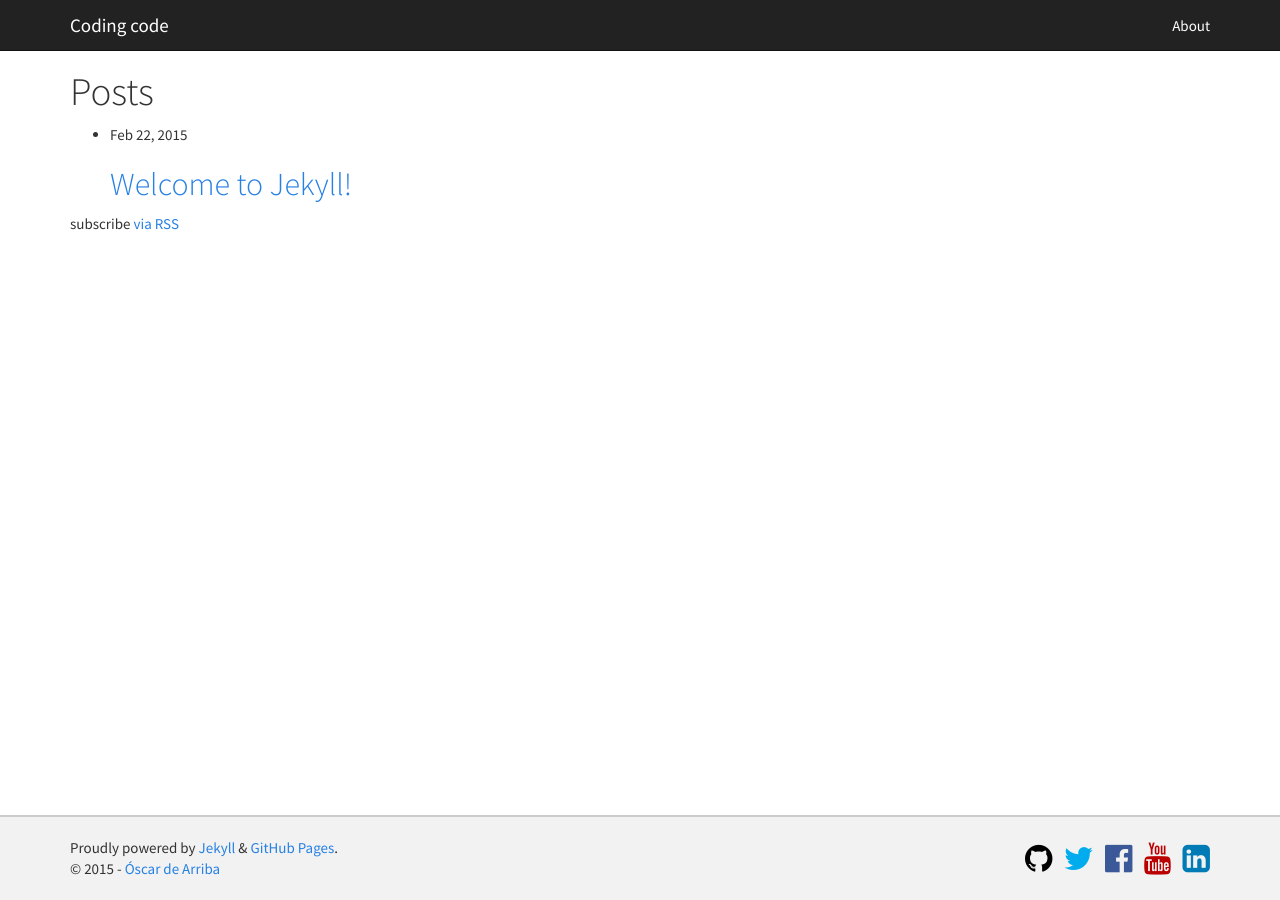
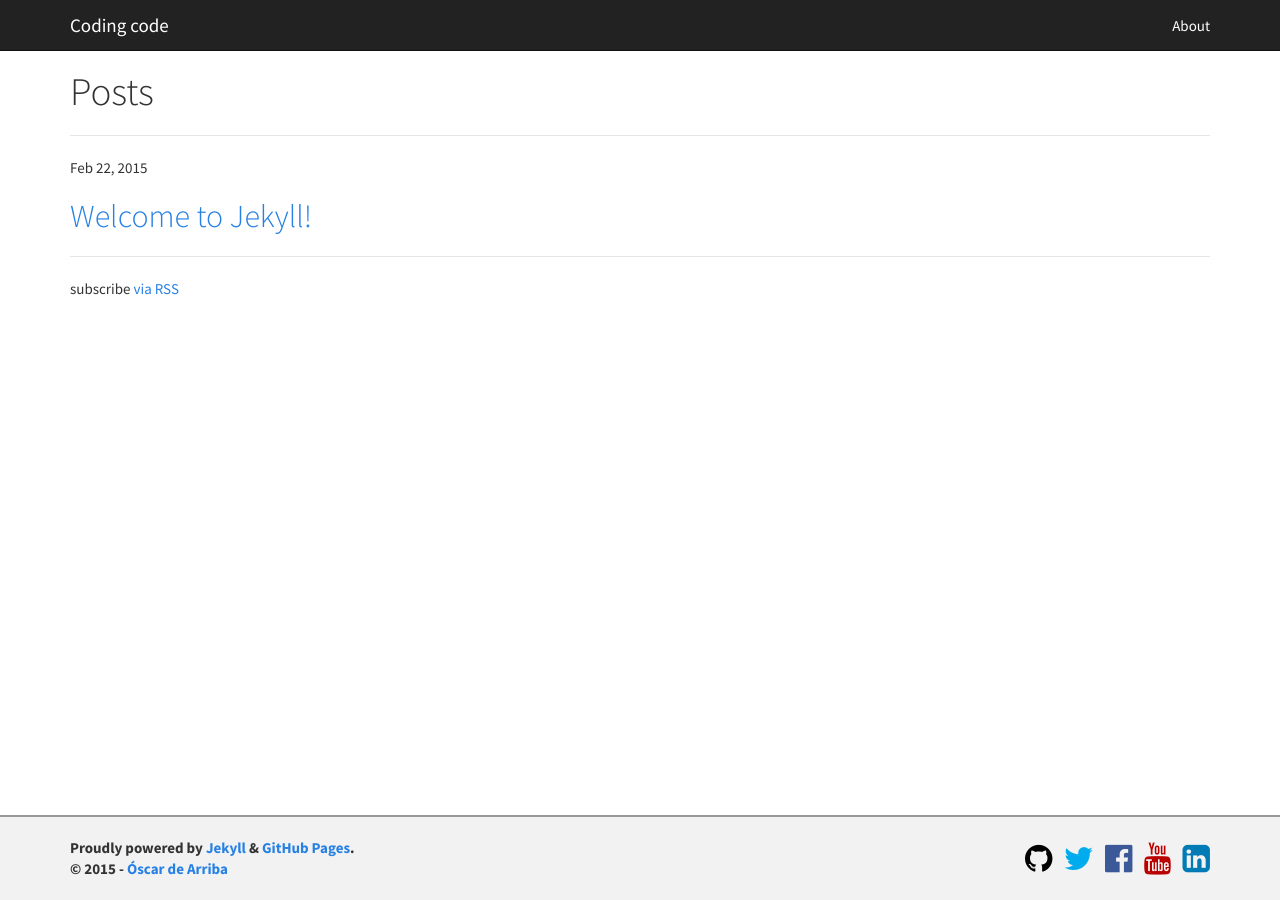
Before and after one commit to odarriba/codingcode.io_old, a Jekyll site: the page built from index.html, in a window 1280 px wide. Built offline with Jekyll 4.4.1, drawn with Linux system fonts in a browser that asks for light colours; nearby versions of some CDN libraries.

Commit message:
Added Bootstrap's javascript and small changes.

```diff
--- a/_includes/footer.html
+++ b/_includes/footer.html
@@ -39,3 +39,6 @@
     </div><!-- row -->
   </div> <!-- container -->
 </footer>
+
+<script src="//ajax.googleapis.com/ajax/libs/jquery/1.11.2/jquery.min.js"></script>
+<script src="{{ "/js/bootstrap.min.js" | prepend: site.baseurl }}"></script>
--- a/css/main.scss
+++ b/css/main.scss
@@ -37,7 +37,12 @@
   width: 100%;
 
   background-color: #f2f2f2;
-  border-top: 2px solid #ccc;
+  border-top: 2px solid #999;
+
+  .text {
+    font-weight: bold;
+    color: #333;
+  }
 
   /* Social icons on the footer */
   .social-icons {
--- a/index.html
+++ b/index.html
@@ -5,19 +5,17 @@
 <div class="home">
 
   <h1 class="page-heading">Posts</h1>
-
-  <ul class="post-list">
+  <hr class="divider" />
+  <div class="post-list">
     {% for post in site.posts %}
-      <li>
+      <p>
         <span class="post-meta">{{ post.date | date: "%b %-d, %Y" }}</span>
-
         <h2>
           <a class="post-link" href="{{ post.url | prepend: site.baseurl }}">{{ post.title }}</a>
         </h2>
-      </li>
+      </p>
+      <hr class="divider" />
     {% endfor %}
-  </ul>
-
+  </div>
   <p class="rss-subscribe">subscribe <a href="{{ "/feed.xml" | prepend: site.baseurl }}">via RSS</a></p>
-
 </div>
```
Also changed, not shown: js/bootstrap.min.js (added).
